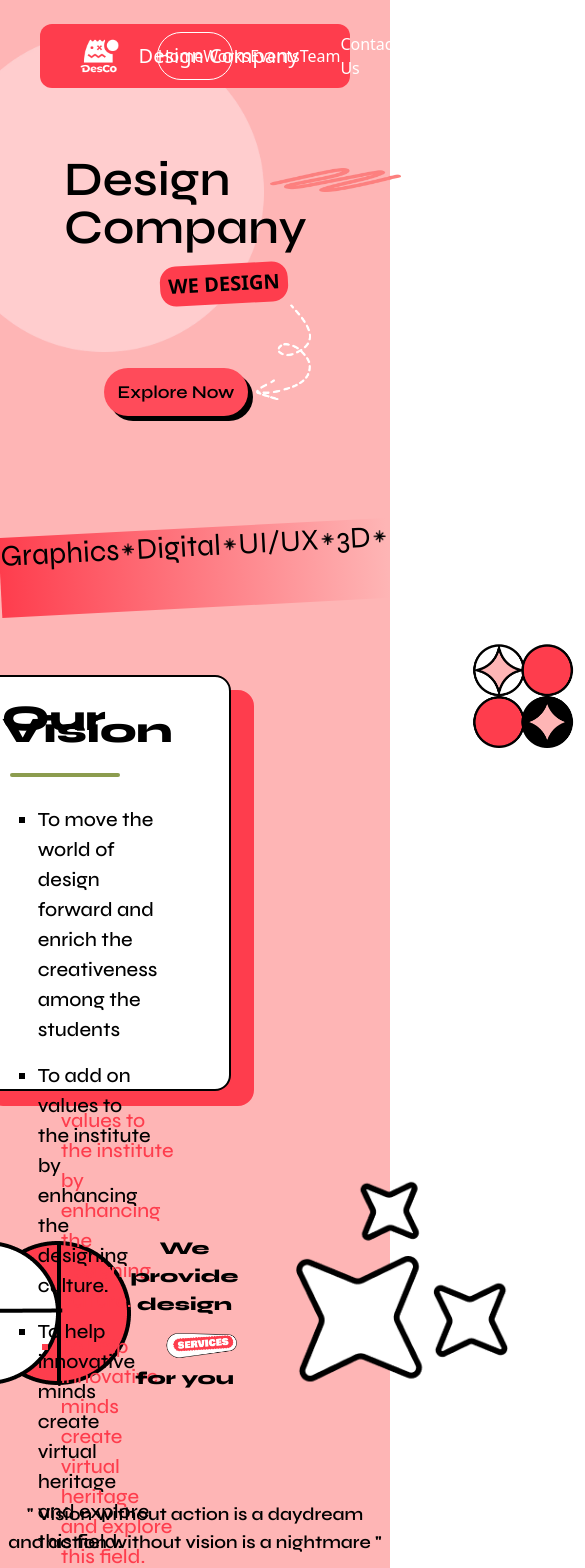
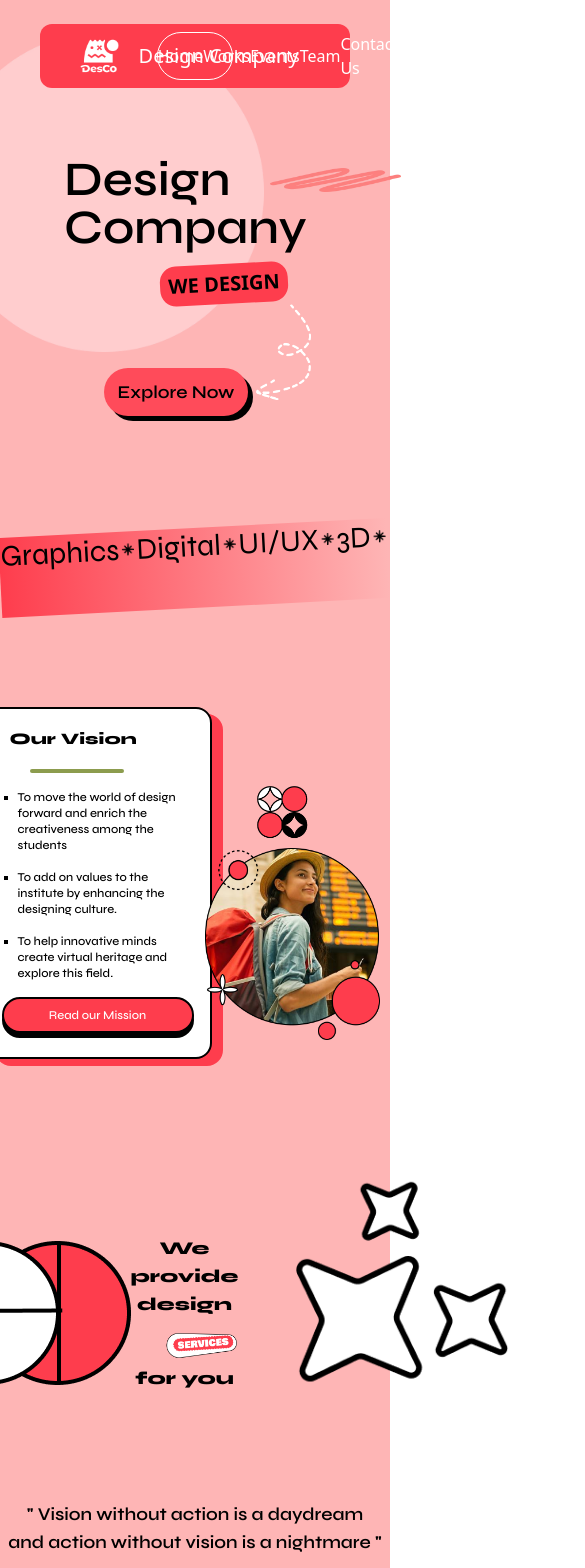
Before and after one commit to desco-nitp/club-website, a React (Create React App) app in the folder frontend/: page / in a window 390 px wide. Shown: the top 1568 px of the page, 585 px wide, since content can reach past the window. Built offline with nearby package versions, Linux system fonts and the light colour scheme.

Commit message:
responsive footer and vision

```diff
--- a/frontend/src/App.css
+++ b/frontend/src/App.css
@@ -3,10 +3,17 @@
     font-optical-sizing: auto;
     font-style: normal;
   }
-
+  .dropp-shadow {
+    filter: drop-shadow( #FE3D4D 23px 15px 0px);
+  }
+  @media (max-width: 640px) {
+    .dropp-shadow {
+      filter: drop-shadow(#FE3D4D 11px 7.5px 0px);
+    }
+  }
   .footer{
     position: relative;
     width: 100%;
-    top: 410vh;
-    bottom: -10px;
+    /* top: 410vh; */
+    bottom: 0px;
   }
--- a/frontend/src/components/footer/footer.jsx
+++ b/frontend/src/components/footer/footer.jsx
@@ -5,13 +5,13 @@ import Facebook from "../../assets/images/Facebook.png"
 import Instagram from "../../assets/images/Instagram.png"
 const Footer = () => {
   return (
-    <div className='footer h-20 flex bg-[#171717] text-white syne-fon justify-evenly items-center pr-14 '  >
-        <div className=' lg:w-[20rem] sm:w-[25rem] text-[0.9rem]'>&copy; 2023 DesignCompany. All rights reserved</div>
-        <div className=' text-xl h-10 flex'><img src={DescoLogo} alt="" /> <span className='mx-2 p-1'>Design Company</span></div>
+    <div className='footer h-20 flex bg-[#171717] text-white syne-fon justify-evenly items-center sm:pr-14 pr-3 '  >
+        <div className='pl-5 w-[9rem] pr-5 text-xs lg:w-[20rem] sm:w-[25rem] sm:text-[0.9rem]'><span>&copy; 2023 DesignCompany. All rights reserved</span></div>
+        <div className='sm:w-[20rem] text-xs px-1 mx-2 sm:text-xl h-8 sm:h-10 flex'><img src={DescoLogo} alt="" /> <span className='mx-2 sm:mx-0 sm:p-1'>Design Company</span></div>
         <div className=' flex  '>
-            <div><img className='h-14 p-1 mx-3' onClick={() => window.location.href = "https://www.linkedin.com/company/desco-nitp/mycompany/"} src={Linkedin} alt="" /></div>
-            <div> <img className='h-14 p-1 mx-3' onClick={()=>{window.location.href="https://www.instagram.com/desco.nitp/"}} src={Instagram} alt="" /> </div>
-            <div><img className='h-14 p-1 mx-3' src={Facebook} alt="" /> </div>
+            <div><img className=' sm:h-14 h-[2.5rem] p-1 sm:mx-3 mx-1' src={Facebook} alt="" /> </div>
+            <div><img className=' sm:h-14 h-[2.5rem] p-1 sm:mx-3 mx-1' onClick={() => window.location.href = "https://www.linkedin.com/company/desco-nitp/mycompany/"} src={Linkedin} alt="" /></div>
+            <div> <img className=' sm:h-14 h-[2.5rem] p-1 sm:mx-3 mx-1' onClick={()=>{window.location.href="https://www.instagram.com/desco.nitp/"}} src={Instagram} alt="" /> </div>
         </div>
     </div>
   )
--- a/frontend/src/components/vision/vision.jsx
+++ b/frontend/src/components/vision/vision.jsx
@@ -2,15 +2,16 @@ import React from 'react'
 import girl from './Image1.png'
 import circle from './Frame.png'
 import square from './Frame2.png'
+
 const Vision = () => {
   return (
     <div className='  flex h-[550px]'>
         <div className='flex justify-center items-center  w-[50%] border-yellow-950'>
-          <div className='h-[26rem] drop-shadow-2xl bg-white border-black mx-24 w-[45rem] border-2 rounded-2xl ' style={{"filter": "drop-shadow( #FE3D4D 23px 15px 0px)"}}>
-            <h3 className='syne-fon font-extrabold leading-3 text-4xl my-2  mx-2 p-7 '>Our Vision</h3>
+          <div className='h-[22rem] sm:h-[28rem] dropp-shadow bg-white border-black mx-24 w-[45rem] border-2 rounded-2xl ' >
+            <h3 className='syne-fon font-extrabold leading-3 sm:text-4xl my-2  mx-2 p-4 sm:p-7 '>Our Vision</h3>
             <div className='border-b-4 ml-11 w-[42%] rounded-lg border-[#8C9C4E]'></div>
             <div>
-              <ul className='list-inside mx-7 py-3 px-11 leading-normal  text-xl font-medium syne-fon' style={{"list-style":"square"}}>
+              <ul className='list-inside mx-4 sm:mx-7 sm:py-3 sm:px-11 px-4 sm:leading-normal text-xs  sm:text-xl font-medium syne-fon' style={{"list-style":"square"}}>
                 <li className='my-4'>To move the world of design forward and enrich the creativeness among the students</li>
                 <li className='my-4'>To add on values to the institute by enhancing the designing culture.</li>
                 <li className='my-4'>To help innovative minds create virtual heritage and explore this field.</li>
@@ -21,7 +22,7 @@ const Vision = () => {
               <img className='h-12' src={square} alt="" />
               </div>
               <div>
-                <button className=' border-2 border-black syne-fon w-48 py-2 px-1  text-xl font-medium text-white bg-[#FE3D4D] rounded-3xl' style={{"filter": "drop-shadow(rgb(0, 0, 0) 0px 5px 0px)"}}>
+                <button className=' border-2 border-black syne-fon  w-48 py-2 px-1 text-xs sm:text-xl font-medium text-white bg-[#FE3D4D] rounded-3xl' style={{"filter": "drop-shadow(rgb(0, 0, 0) 0px 5px 0px)"}}>
                   Read our Mission
                 </button>
               </div>
@@ -29,9 +30,9 @@ const Vision = () => {
           </div>
 
         </div>
-        <div className=' w-[50%] flex flex-col items-center border-black'>
-          <div><img className='h-40 ml-72' src={circle} alt="" /> </div>
-          <div><img className='h-auto pr-[20rem]'  src={girl} alt="" /></div>
+        <div className=' relative top-[10rem] sm:top-0 w-[50%] flex flex-col items-center border-black'>
+          <div><img className='h-20 sm:h-40 sm:ml-72' src={circle} alt="" /> </div>
+          <div><img className='h-48 sm:h-auto sm:pr-[20rem]'  src={girl} alt="" /></div>
 
         </div>
 
```
